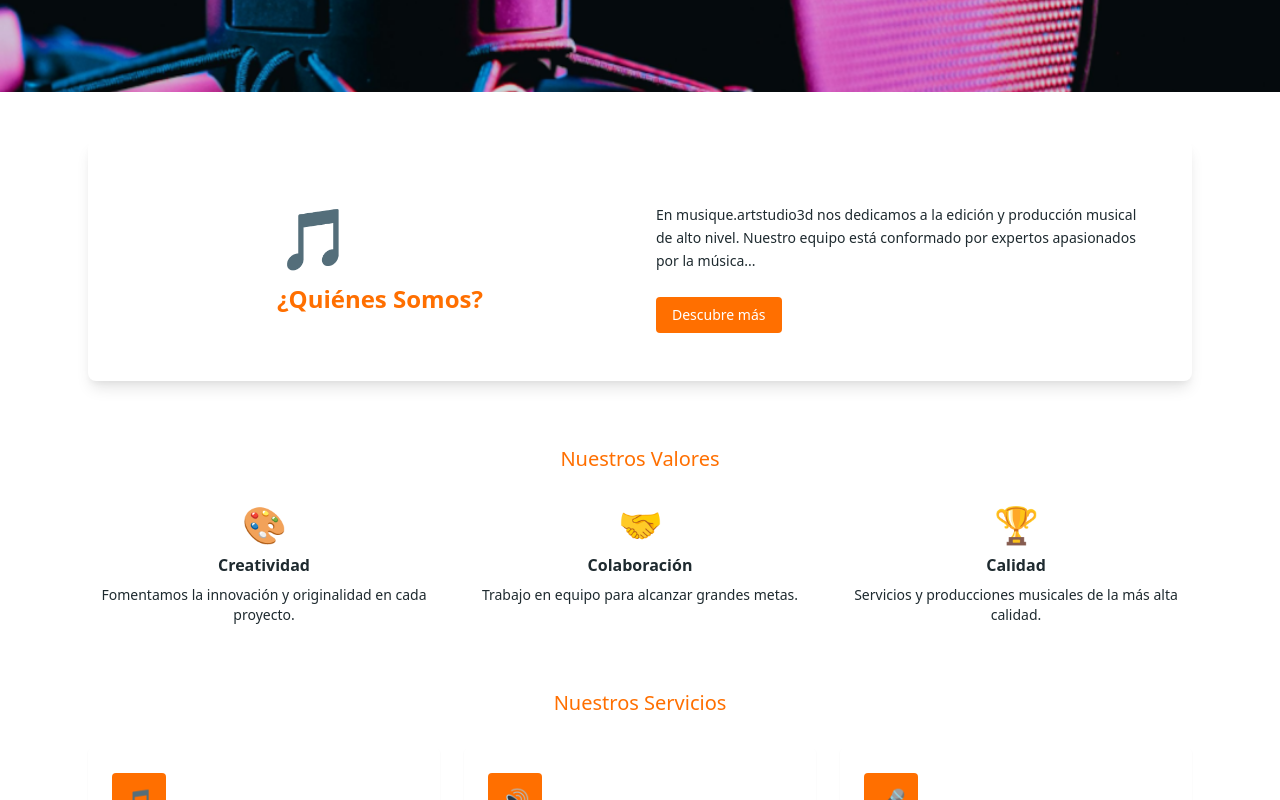
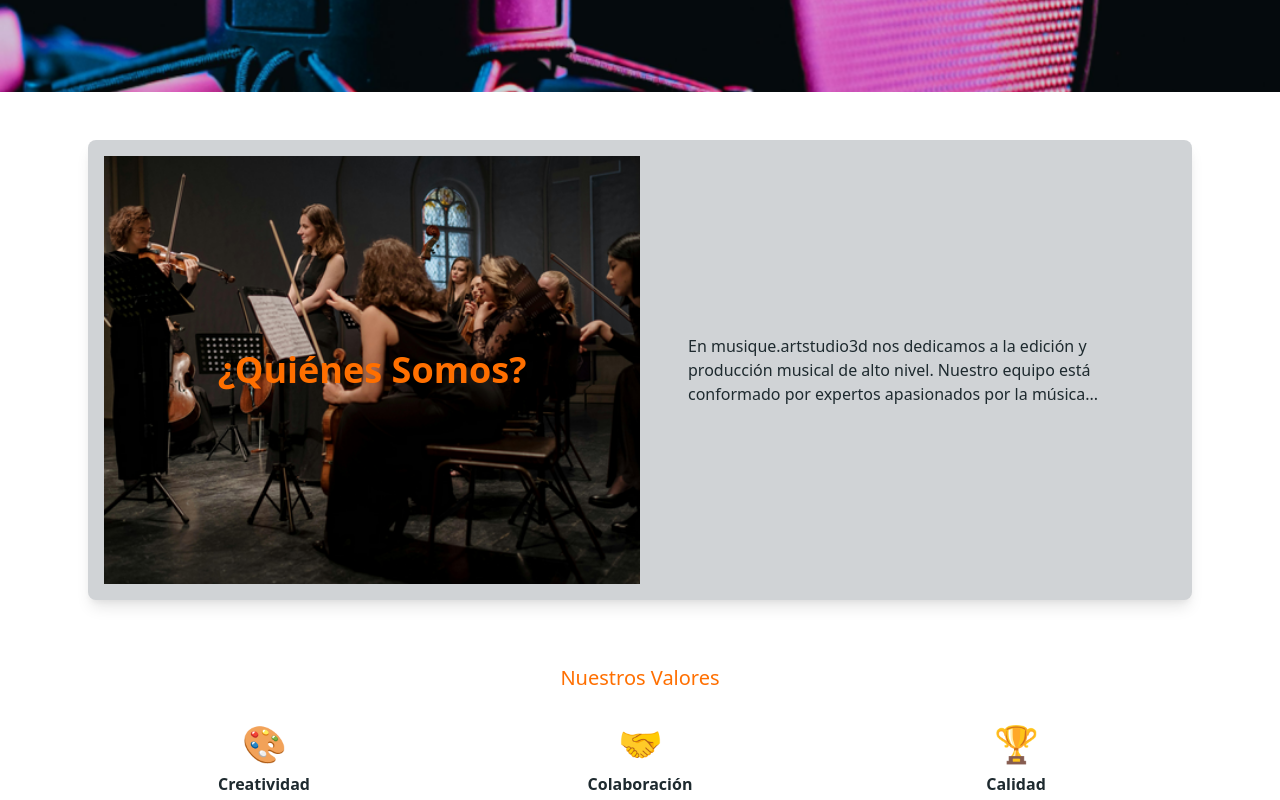
Before and after one commit to MarcArtStudio3D/musiqueartstudio, a website: page index.html in a window 1280 px wide. Shown: the part 590-1390 px from the top of the page. Drawn offline with nearby package versions, Linux system fonts and the light colour scheme; files that its build step writes are made by us from their sources.

Commit message:
Añado imagen auien somos y arreglos en la seccion

```diff
--- a/index.html
+++ b/index.html
@@ -62,16 +62,17 @@
 
   <main class="max-w-6xl mx-auto px-6 py-12">
     <!-- Quiénes somos -->
-    <section id="sobre-nosotros" class="bg-white rounded-lg shadow-lg p-8 md:p-12 grid md:grid-cols-2 gap-8">
-      <div class="flex items-center justify-center">
-        <div class="text-center md:text-left">
-          <div class="text-6xl mb-4">🎵</div>
-          <h2 class="text-2xl font-semibold text-brand-orange">¿Quiénes Somos?</h2>
-        </div>
+    <section id="sobre-nosotros" class="bg-brand-gray rounded-lg shadow-lg overflow-hidden grid md:grid-cols-2">
+      <!-- Columna izquierda con imagen de fondo y título -->
+      <div class="relative flex items-center justify-center pl-4 pt-4 pb-4">
+        <!-- Imagen de fondo -->
+        <img src="images/Quisommesnous.png" alt="Quienes Somos Background" class="w-full h-auto">
+        <!-- Título sobre la imagen -->
+        <h2 class="absolute z-10 text-3xl md:text-4xl font-semibold text-brand-orange text-center drop-shadow-lg px-4">¿Quiénes Somos?</h2>
       </div>
-      <div>
-        <p class="mt-4 text-sm leading-relaxed text-brand-blue">En musique.artstudio3d nos dedicamos a la edición y producción musical de alto nivel. Nuestro equipo está conformado por expertos apasionados por la música...</p>
-        <a class="inline-block mt-6 bg-brand-orange text-white px-4 py-2 rounded text-sm font-medium hover:bg-orange-700 transition" href="nosotros.html">Descubre más</a>
+      <!-- Columna derecha con texto -->
+      <div class="p-8 md:p-12 flex items-center">
+        <p class="text-sm md:text-base leading-relaxed text-brand-blue">En musique.artstudio3d nos dedicamos a la edición y producción musical de alto nivel. Nuestro equipo está conformado por expertos apasionados por la música...</p>
       </div>
     </section>
 
```
Also changed, not shown: images/Quisommesnous.png (added).
